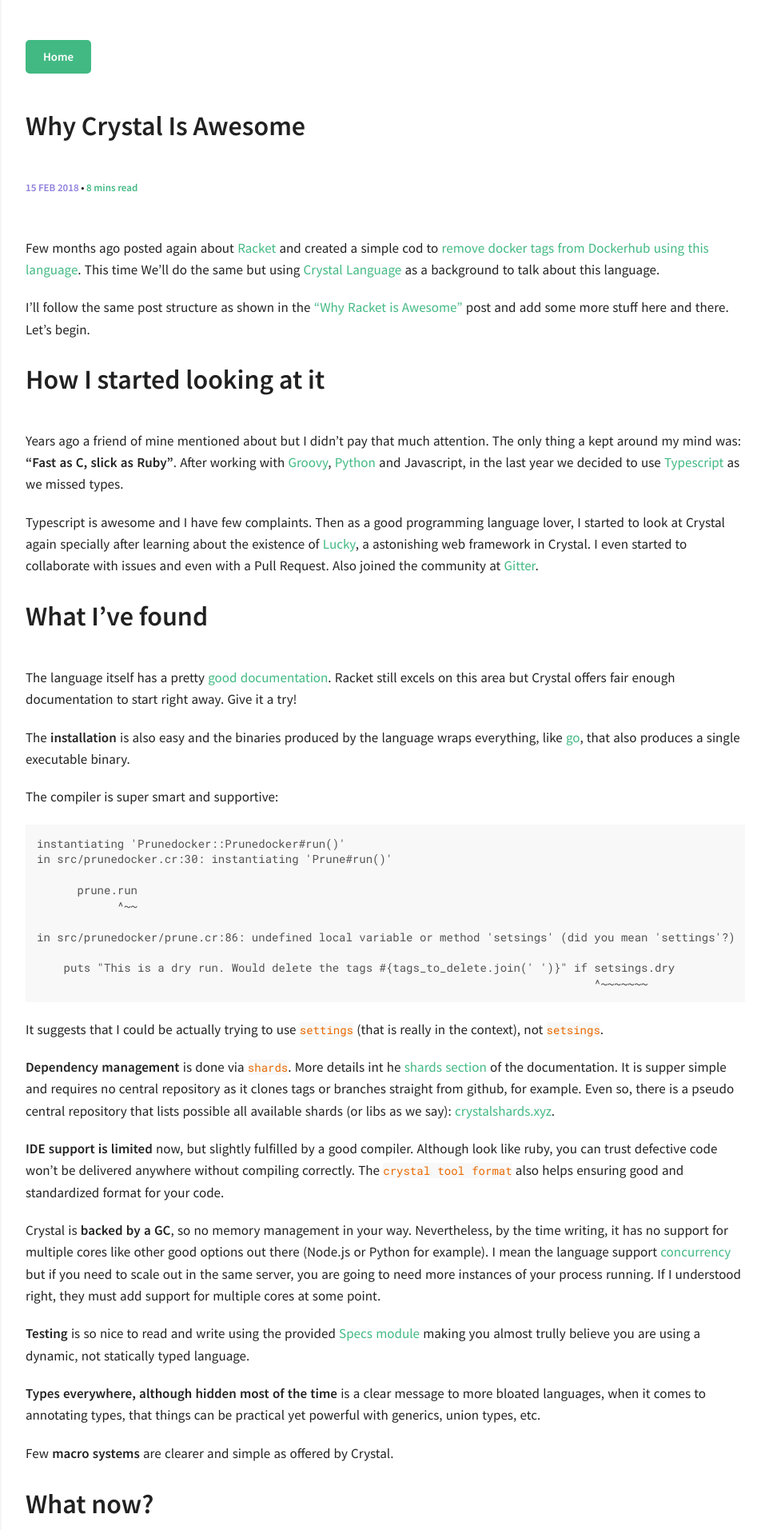
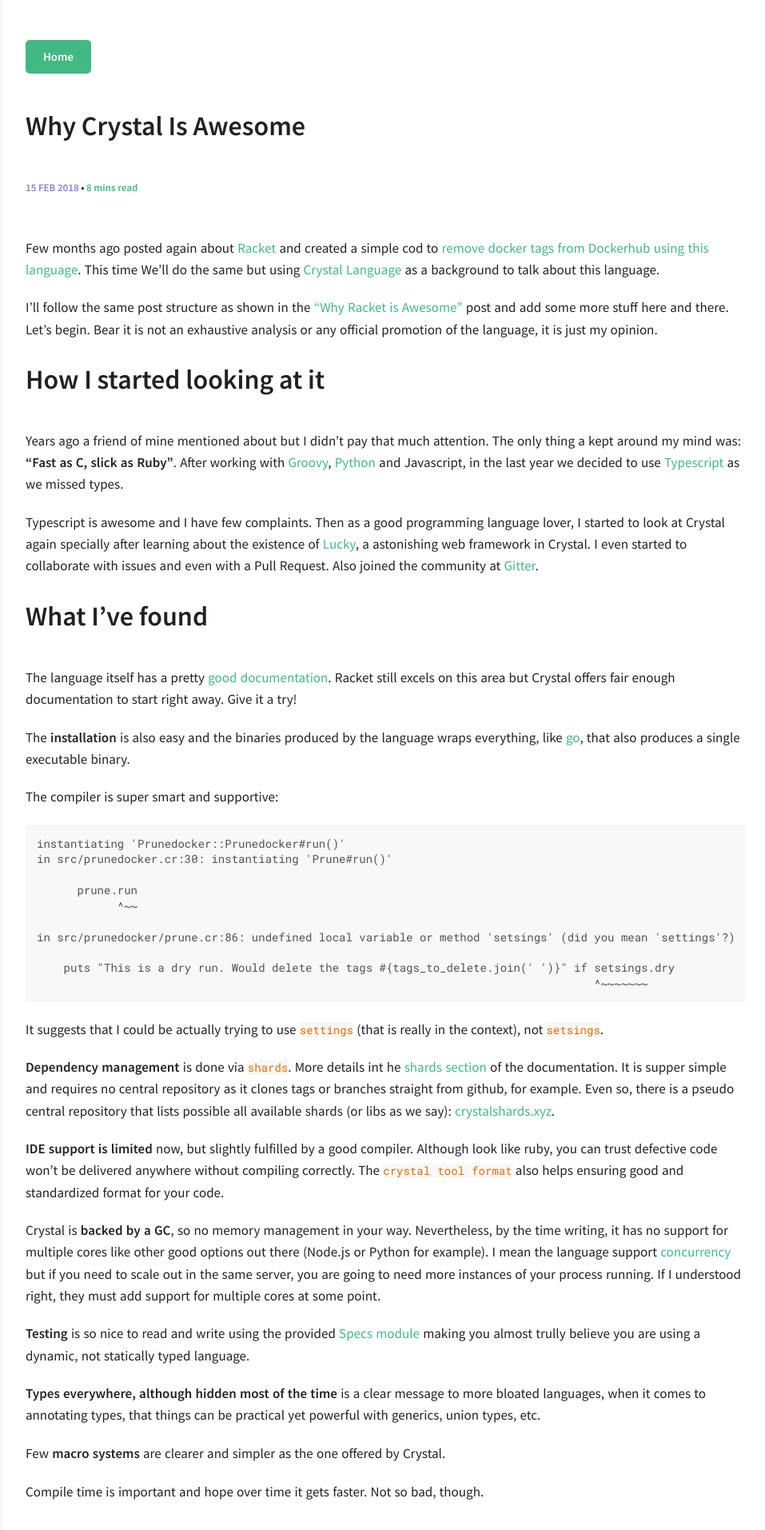
Before and after one commit to paulosuzart/paulosuzart.github.io, a Jekyll site: the page built from _posts/2018-02-15-why-crystal-is-awesome.md, in a window 1280 px wide. Shown: the top 1913 px of the page at 80% size, without its empty margins (318-1275 px from the left). Built offline with Jekyll 4.4.1, drawn with Linux system fonts in a browser that asks for light colours; comment, search, counter and statistics services are not loaded.

Commit message:
Added disclaimer

```diff
--- a/_posts/2018-02-15-why-crystal-is-awesome.md
+++ b/_posts/2018-02-15-why-crystal-is-awesome.md
@@ -10,7 +10,7 @@
 
 <!--more-->
 
-I'll follow the same post structure as shown in the ["Why Racket is Awesome"](http://paulosuzart.github.io/blog/2015/04/02/why-racket-is-awesome/) post and add some more stuff here and there. Let's begin.
+I'll follow the same post structure as shown in the ["Why Racket is Awesome"](http://paulosuzart.github.io/blog/2015/04/02/why-racket-is-awesome/) post and add some more stuff here and there. Let's begin. Bear it is not an exhaustive analysis or any official promotion of the language, it is just my opinion.
 
 # How I started looking at it
 
@@ -51,7 +51,9 @@
 
 **Types everywhere, although hidden most of the time** is a clear message to more bloated languages, when it comes to annotating types, that things can be practical yet powerful with generics, union types, etc.
 
-Few **macro systems** are clearer and simple as offered by Crystal.
+Few **macro systems** are clearer and simpler as the one offered by Crystal.
+
+Compile time is important and hope over time it gets faster. Not so bad, though.
 
 # What now?
 
```
